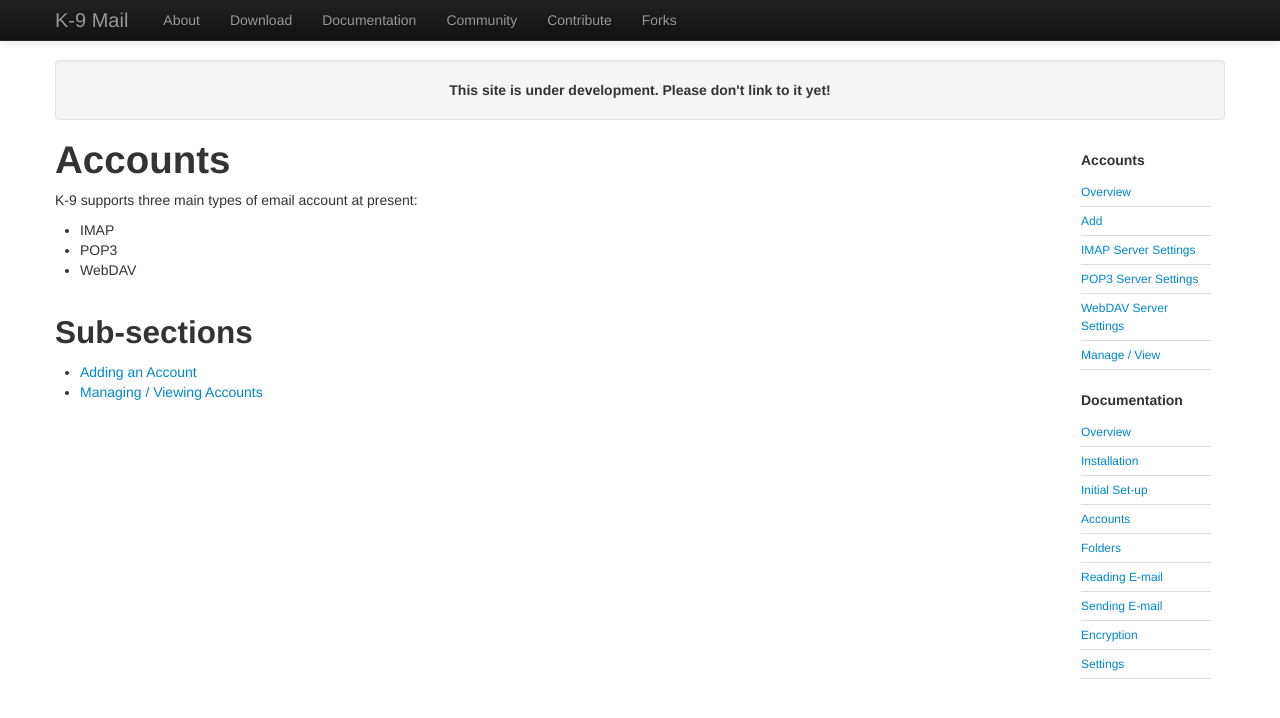
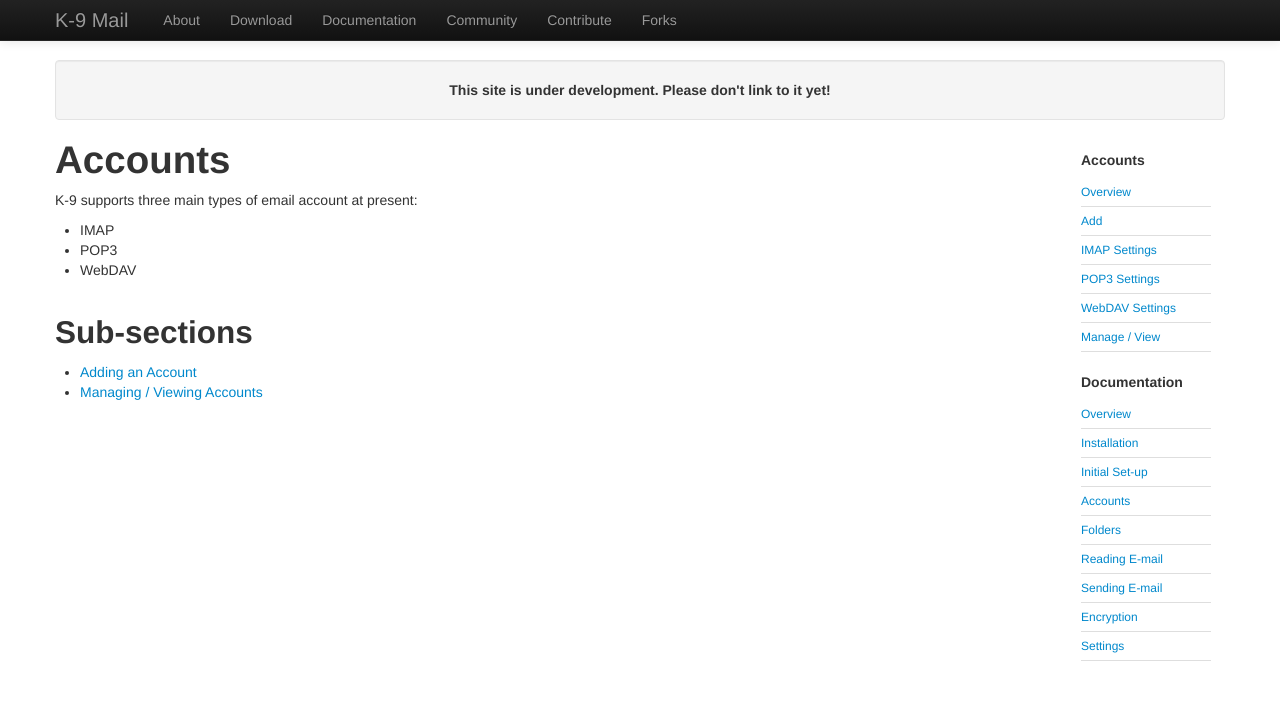
Before and after one commit to k9mail/k9mail.app, a Jekyll site: the page built from documentation/accounts.md, in a window 1280 px wide. Shown: the top 718 px of the page. Built offline with Jekyll 4.4.1, drawn with Linux system fonts in a browser that asks for light colours; nearby versions of some CDN libraries.

Commit message:
Update accounts-header.html

```diff
--- a/_includes/accounts-header.html
+++ b/_includes/accounts-header.html
@@ -3,9 +3,9 @@
 	<ul class="submenu">
 		<li><a href="/documentation/accounts.html">Overview</a></li>
 		<li><a href="/documentation/accounts/add.html">Add</a></li>
-		<li><a href="/documentation/accounts/incoming_imap.html">IMAP Server Settings</a></li>
-		<li><a href="/documentation/accounts/incoming_pop3.html">POP3 Server Settings</a></li>
-		<li><a href="/documentation/accounts/incoming_webdav.html">WebDAV Server Settings</a></li>
+		<li><a href="/documentation/accounts/incoming_imap.html">IMAP Settings</a></li>
+		<li><a href="/documentation/accounts/incoming_pop3.html">POP3 Settings</a></li>
+		<li><a href="/documentation/accounts/incoming_webdav.html">WebDAV Settings</a></li>
 		<li><a href="/documentation/accounts/view.html">Manage / View</a></li>
 	</ul>
 </div>
```
